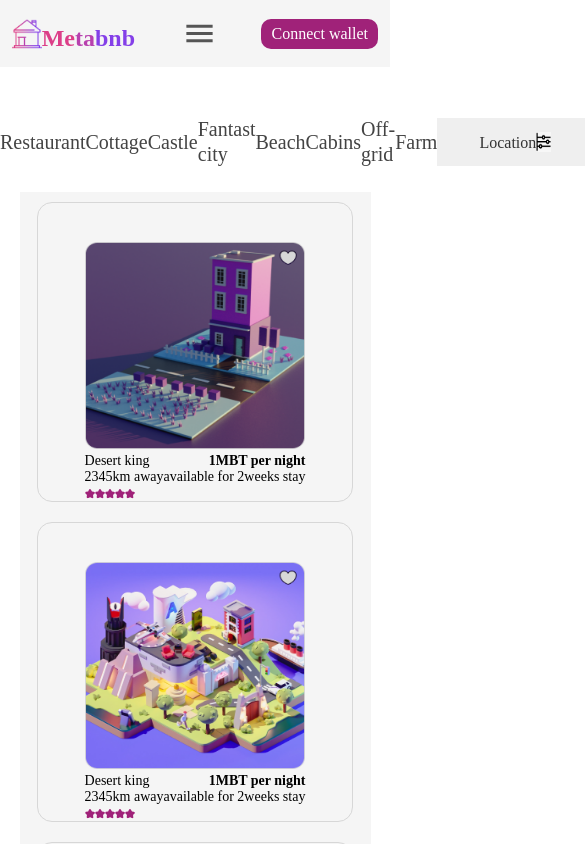
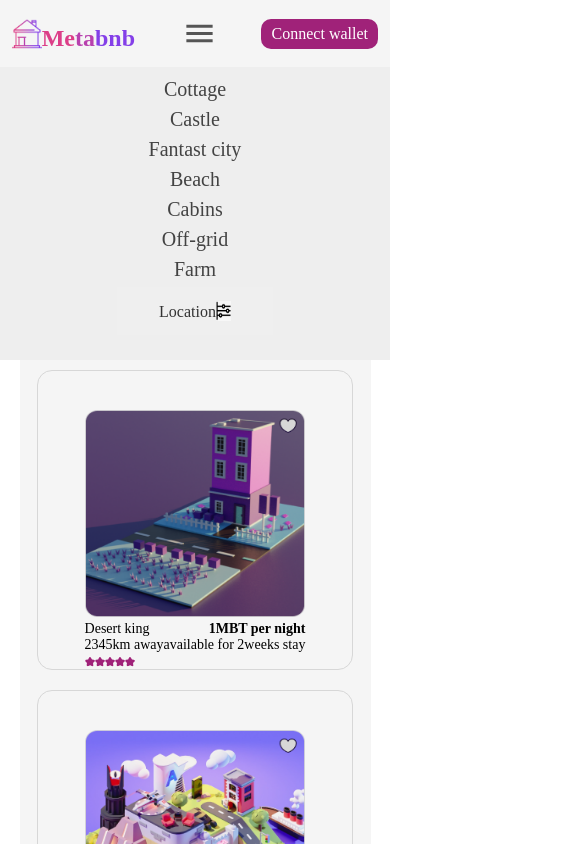
Before and after one commit to michado2019/hng-metabnb-app, a React (Create React App) app: page /stay in a window 390 px wide. Shown: the top 844 px of the page, 585 px wide, since content can reach past the window. Built offline with nearby package versions, Linux system fonts and the light colour scheme.

Commit message:
style: PlaceToStay.jsx media queries done

```diff
--- a/src/components/pages/PlaceToStay.css
+++ b/src/components/pages/PlaceToStay.css
@@ -99,6 +99,25 @@
       margin-top: 0;
     }
   }
+@media screen and (max-width: 940px) {
+  .placeToStay-navLinks ul{
+    flex-direction: column;
+    background-color: #eeeeee;
+    animation-name: nav;
+    animation-duration: 1s;
+  }
+  @keyframes nav {
+    0%{
+      margin-top: -200px;
+    }
+    100%{
+      margin: 0;
+    }
+  }
+  .placeToStay-navLinks ul li{
+    margin-top: -20px;
+  }
+}
 @media screen and (max-width: 768px) {
   .placeToStay-flex2 {
     grid-template-columns: 1fr 1fr;
--- a/src/components/pages/PlaceToStay.jsx
+++ b/src/components/pages/PlaceToStay.jsx
@@ -2,6 +2,7 @@ import React from "react";
 import "./PlaceToStay.css";
 import { Link } from "react-router-dom";
 import { data } from "../data";
+import { MenuOutlined } from "@mui/icons-material";
 
 export default function PlaceToStay() {
   const dataArray = data.map((datum) => {
```
